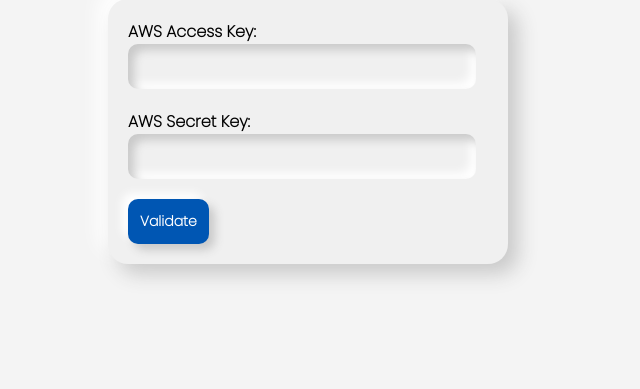
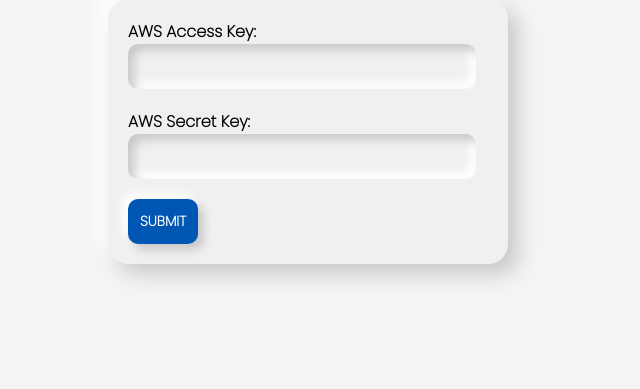
Before and after one commit to katka07/PurgeAWS, a Django app: page / in a window 1280 px wide. Shown: the part 320-709 px from the top of the page, without its empty margins (332-972 px from the left). Run offline with Django 4.2, Linux system fonts and the light colour scheme.

Commit message:
Latest changes added - 12AUG2023

```diff
--- a/paws/aws/templates/home.html
+++ b/paws/aws/templates/home.html
@@ -23,7 +23,7 @@
                     <label for="secret_key">AWS Secret Key:</label>
                     <input type="text" class="neumorphic-input" id="secret_key" name="secret_key" required>
                 </div>
-                <button type="submit" class="btn btn-primary btn-block neumorphic-button">Validate</button>
+                <button type="submit" class="btn btn-primary btn-block neumorphic-button">SUBMIT</button>
             </form>
             {% if error_message %}
                 <p class="error-message mt-3">{{ error_message }}</p>
--- a/paws/aws/templates/options.html
+++ b/paws/aws/templates/options.html
@@ -13,7 +13,7 @@
         <h3 class="neumorphic-h3">AWS Management - Options</h1>
         <div class="options-container">
             <a href="{% url 'list_resources' %}?access_key={{ request.POST.access_key }}&secret_key={{ request.POST.secret_key }}" class="action-button">List My AWS Resources</a>
-            <a href="{% url 'delete_resources' %}" class="action-button">Delete My AWS Resource</a>
+            <a href="{% url 'delete_resources' %}" class="action-button">Delete My AWS Resource(s)</a>
         </div>
     </div>
 </body>
```
Also changed, not shown: paws/db.sqlite3.
